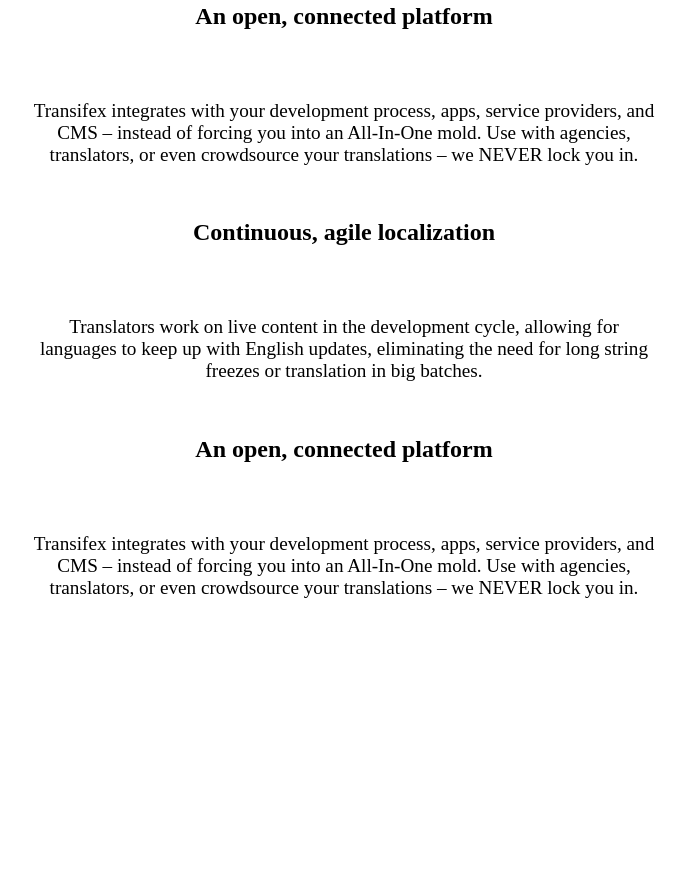
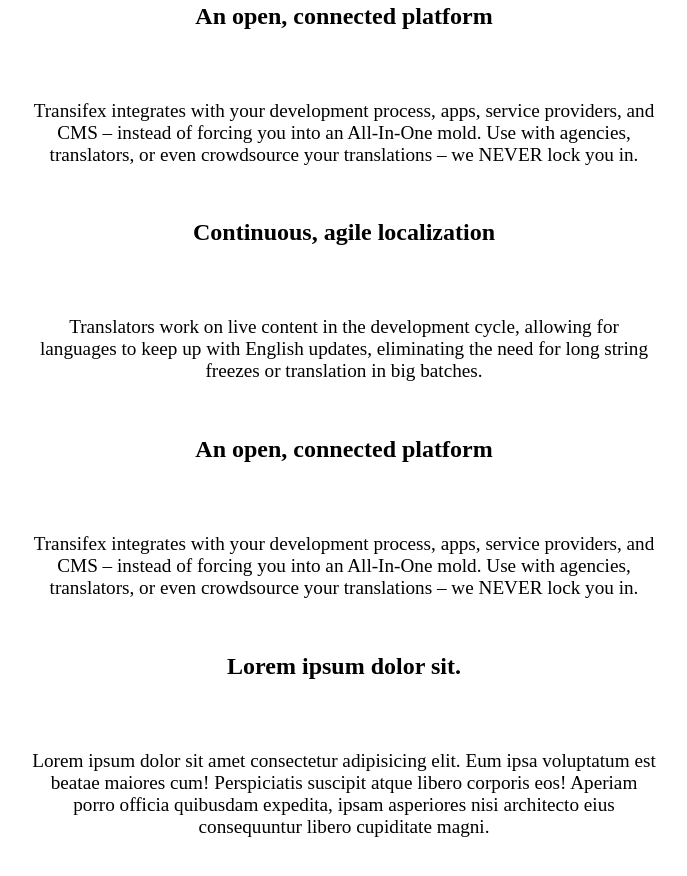
Before and after one commit to cchatzi/livetest, a plain HTML site: page index.html in a window 1280 px wide. Shown: the part 1634-2510 px from the top of the page, without its empty margins (296-983 px from the left). Before the commit the page ends 2367 px from the top, so only its background shows below. Drawn offline with Linux system fonts and the light colour scheme.

```diff
--- a/index.html
+++ b/index.html
@@ -106,6 +106,16 @@
             translations – we NEVER lock you in.
           </p>
         </article>
+        <article>
+          <h2>Lorem ipsum dolor sit.</h2>
+          <p>
+            Lorem ipsum dolor sit amet consectetur adipisicing elit. Eum ipsa
+            voluptatum est beatae maiores cum! Perspiciatis suscipit atque
+            libero corporis eos! Aperiam porro officia quibusdam expedita, ipsam
+            asperiores nisi architecto eius consequuntur libero cupiditate
+            magni.
+          </p>
+        </article>
       </section>
     </main>
   </body>
```
